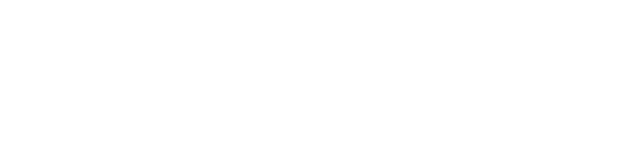
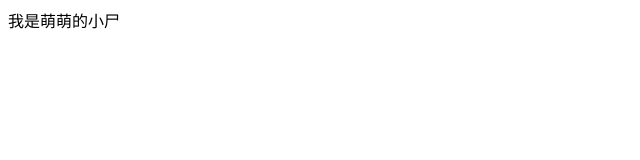
Before and after one commit to aa48670731/ceshi, a plain HTML site: page index.html in a window 1280 px wide. Shown: the whole page, without its empty margins (0-640 px from the left). Drawn offline with Linux system fonts and the light colour scheme.

Commit message:
second save

```diff
--- a/index.html
+++ b/index.html
@@ -8,7 +8,7 @@
 </head>
 
 <body>
-
+    <div>我是萌萌的小尸</div>
 </body>
 
 </html>
```
